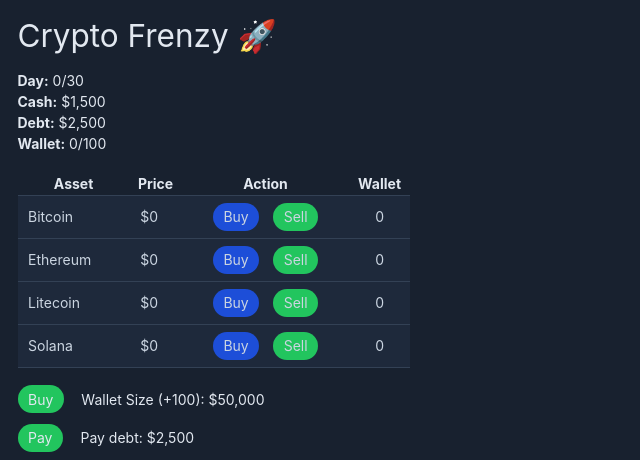
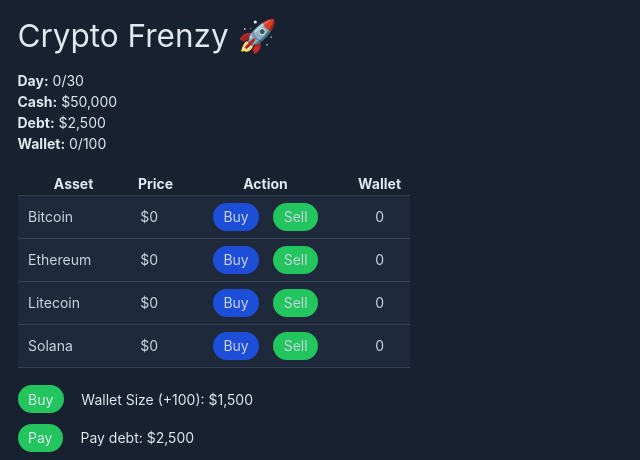
Before and after one commit to whcarter3/crypto-frenzy, a Next.js app: page / in a window 1280 px wide. Shown: the top 460 px of the page, without its empty margins (0-640 px from the left). Built offline with nearby package versions, Linux system fonts and the light colour scheme.

Commit message:
back to working state

```diff
--- a/config/config.js
+++ b/config/config.js
@@ -4,51 +4,51 @@
   wallet: {
     startingCapacity: 100,
     increase: 100,
-    cost: 50000,
-    percentIncreace: .25
+    cost: 1500,
+    percentIncreace: 0.25,
   },
-  cash: 1500,
+  cash: 50000,
   debt: 2500,
-  interestRate: .20,
+  interestRate: 0.2,
   days: 30,
   assets: {
     bitcoin: {
       assetName: "Bitcoin",
       symbol: "BTC",
       range: {
-        low:[3500,4550],
-        mid: [9000,65000],
-        high:[105000, 125000]
-      }
+        low: [3500, 4550],
+        mid: [9000, 65000],
+        high: [105000, 125000],
+      },
     },
     ethereum: {
       assetName: "Ethereum",
       symbol: "ETH",
       range: {
-        low:[175,350],
-        mid: [700,4800],
-        high:[10000, 12500]
-      }
+        low: [175, 350],
+        mid: [700, 4800],
+        high: [10000, 12500],
+      },
     },
     litecoin: {
       assetName: "Litecoin",
       symbol: "LTC",
       range: {
-        low:[20,45],
-        mid: [90,630],
-        high:[1200, 1500]
-      }
+        low: [20, 45],
+        mid: [90, 630],
+        high: [1200, 1500],
+      },
     },
     solana: {
       assetName: "Solana",
       symbol: "SOL",
       range: {
-        low:[1,10],
-        mid: [11,110],
-        high:[200, 300]
-      }
-    }
+        low: [1, 10],
+        mid: [11, 110],
+        high: [200, 300],
+      },
+    },
   },
 }
 
-export default config;
+export default config
--- a/pages/index.tsx
+++ b/pages/index.tsx
@@ -1,4 +1,4 @@
-import { useState } from "react"
+import React from "react"
 import Head from "next/head"
 import config from "../config/config"
 import { AlertMessages, showAlert } from "../helpers/alerts"
@@ -7,10 +7,7 @@
   numberWithCommas,
   randomizePrice,
   currentTime,
-  addToLog,
 } from "../helpers/utils"
-import { needAsset } from "../helpers/stateCheck"
-import type { Wallet } from "../lib/types"
 import Table from "../components/Table"
 import Actions from "../components/Actions"
 import Header from "../components/Header"
@@ -20,24 +17,26 @@
   let startingLogMsg = `- Click Advance Day to start.`
 
   //GAME STATE ================================================
-  const [bitcoinPrice, setBitcoinPrice] = useState(0)
-  const [ethereumPrice, setEthereumPrice] = useState(0)
-  const [litecoinPrice, setLitecoinPrice] = useState(0)
-  const [solanaPrice, setSolanaPrice] = useState(0)
-  const [currentDay, setCurrentDay] = useState(0)
-  const [cash, setCash] = useState(config.cash)
-  const [log, setLog] = useState([startingLogMsg])
-  const [highScore, setHighScore] = useState(0)
-  const [wallet, setWallet] = useState<Wallet>({
-    capacity: config.wallet.startingCapacity,
-    amount: 0,
-    bitcoin: 0,
-    ethereum: 0,
-    litecoin: 0,
-    solana: 0,
-    expansionCost: config.wallet.cost,
-  })
-  const [debt, setDebt] = useState(config.debt)
+  const [bitcoinPrice, setBitcoinPrice] = React.useState(0)
+  const [ethereumPrice, setEthereumPrice] = React.useState(0)
+  const [litecoinPrice, setLitecoinPrice] = React.useState(0)
+  const [solanaPrice, setSolanaPrice] = React.useState(0)
+  const [currentDay, setCurrentDay] = React.useState(0)
+  const [cash, setCash] = React.useState(config.cash)
+  const [walletCapacity, setWalletCapacity] = React.useState(
+    config.wallet.startingCapacity
+  )
+  const [walletAmount, setWalletAmount] = React.useState(0)
+  const [bitcoinWallet, setBitcoinWallet] = React.useState(0)
+  const [ethereumWallet, setEthereumWallet] = React.useState(0)
+  const [litecoinWallet, setLitecoinWallet] = React.useState(0)
+  const [solanaWallet, setSolanaWallet] = React.useState(0)
+  const [log, setLog] = React.useState([startingLogMsg])
+  const [highScore, setHighScore] = React.useState(0)
+  const [walletExpansionCost, setWalletExpansionCost] = React.useState(
+    config.wallet.cost
+  )
+  const [debt, setDebt] = React.useState(config.debt)
 
   //NEW GAME INIT FUNCTION =====================================
   function init() {
@@ -46,18 +45,27 @@
     setEthereumPrice(0)
     setLitecoinPrice(0)
     setSolanaPrice(0)
+    setWalletAmount(0)
+    setWalletCapacity(config.wallet.startingCapacity)
     setCash(config.cash)
-    setWallet({
-      capacity: config.wallet.startingCapacity,
-      amount: 0,
-      bitcoin: 0,
-      ethereum: 0,
-      litecoin: 0,
-      solana: 0,
-      expansionCost: config.wallet.cost,
-    })
+    setBitcoinWallet(0)
+    setEthereumWallet(0)
+    setLitecoinWallet(0)
+    setSolanaWallet(0)
+    setWalletExpansionCost(config.wallet.cost)
     setDebt(config.debt)
     setLog([startingLogMsg])
+  }
+
+  // HELPER FUNCTIONS ===================================
+  const addToLog = (str) => {
+    setLog((arr) => [str, ...arr])
+  }
+
+  let walletTotal = () => {
+    let amount = bitcoinWallet + ethereumWallet + litecoinWallet + solanaWallet
+    console.log("amount", amount)
+    setWalletAmount(amount)
   }
 
   //ADVANCE DAY LOGIC ===================================
@@ -80,16 +88,14 @@
     } else {
       if (currentDay === 0) {
         //sets initial prices to randomized value from mid range
-        addToLog(`======== Start of Game =========`, setLog)
+        addToLog(`======== Start of Game =========`)
         addToLog(
           `- You borrowed $${numberWithCommas(config.cash)} at ${
             config.interestRate * 100
-          }% daily interest`,
-          setLog
+          }% daily interest`
         )
         addToLog(
-          `- You have ${config.days} days to make as much money as you can! 💎🙌`,
-          setLog
+          `- You have ${config.days} days to make as much money as you can! 💎🙌`
         )
         setBitcoinPrice(
           randomizePrice(
@@ -117,7 +123,7 @@
         )
       } else {
         //randomizes prices with chance to hit high/low range
-        addToLog(`========= End of Day ${currentDay} =========`, setLog)
+        addToLog(`========= End of Day ${currentDay} =========`)
         randomizePriceVariance("BTC")
         randomizePriceVariance("ETH")
         randomizePriceVariance("LTC")
@@ -146,8 +152,7 @@
             )
           )
           addToLog(
-            `${currentTime()} - 🐋 A whale has dumped Bitcoin and the price has plummeted!`,
-            setLog
+            `${currentTime()} - 🐋 A whale has dumped Bitcoin and the price has plummeted!`
           )
           //mid range
         } else if (coinFlipBTC >= 2 && coinFlipBTC < 97) {
@@ -165,10 +170,7 @@
               config.assets.bitcoin.range.high[1]
             )
           )
-          addToLog(
-            `${currentTime()} - 🚀🌕 Bitcoin is going to the moon`,
-            setLog
-          )
+          addToLog(`${currentTime()} - 🚀🌕 Bitcoin is going to the moon`)
         }
         break
       case "ETH":
@@ -182,8 +184,7 @@
             )
           )
           addToLog(
-            `${currentTime()} - 🐋 A whale has dumped Ethereum and the price has plummeted`,
-            setLog
+            `${currentTime()} - 🐋 A whale has dumped Ethereum and the price has plummeted`
           )
           //mid range
         } else if (coinFlipETH >= 2 && coinFlipETH < 97) {
@@ -201,10 +202,7 @@
               config.assets.ethereum.range.high[1]
             )
           )
-          addToLog(
-            `${currentTime()} - 🚀🌕 Ethereum is going to the moon!`,
-            setLog
-          )
+          addToLog(`${currentTime()} - 🚀🌕 Ethereum is going to the moon!`)
         }
         break
       case "LTC":
@@ -218,8 +216,7 @@
             )
           )
           addToLog(
-            `${currentTime()} - 🐋 A whale has dumped Litecoin and the price has plummeted!`,
-            setLog
+            `${currentTime()} - 🐋 A whale has dumped Litecoin and the price has plummeted!`
           )
           //mid range
         } else if (coinFlipLTC >= 2 && coinFlipLTC < 97) {
@@ -237,10 +234,7 @@
               config.assets.litecoin.range.high[1]
             )
           )
-          addToLog(
-            `${currentTime()} - 🚀🌕 Litecoin is going to the moon!`,
-            setLog
-          )
+          addToLog(`${currentTime()} - 🚀🌕 Litecoin is going to the moon!`)
         }
         break
       case "SOL":
@@ -269,10 +263,7 @@
               config.assets.solana.range.high[1]
             )
           )
-          addToLog(
-            `${currentTime()} - 🚀🌕 Solana is going to the moon!`,
-            setLog
-          )
+          addToLog(`${currentTime()} - 🚀🌕 Solana is going to the moon!`)
         }
         break
       default:
@@ -287,47 +278,50 @@
       showAlert(AlertMessages.NEED_START)
       return
     }
-    if (cash < wallet.expansionCost) {
+    if (cash < walletExpansionCost) {
       alert("You do not have enough cash to expand your wallet")
       return
     }
     // =================
-    setWallet((prevWallet) => ({
-      ...prevWallet,
-      capacity: prevWallet.capacity + config.wallet.increase,
-    }))
-    setCash(cash - wallet.expansionCost)
+    setWalletCapacity(walletCapacity + config.wallet.increase)
+    setCash(cash - walletExpansionCost)
     //increase wallet expansion cost by 25% after each purchase
-    setWallet((prevWallet) => ({
-      ...prevWallet,
-      expansionCost: Math.floor(
-        prevWallet.expansionCost +
-          prevWallet.expansionCost * config.wallet.percentIncreace
-      ),
-    }))
-    addToLog(
-      `${currentTime()} - You have increased your wallet capacity to ${
-        wallet.capacity
-      }`,
-      setLog
+    setWalletExpansionCost(
+      Math.floor(
+        walletExpansionCost +
+          walletExpansionCost * config.wallet.percentIncreace
+      )
     )
     addToLog(
-      `${currentTime()} - Wallet Expansion cost has increased in price by 25% to $${numberWithCommas(
-        wallet.expansionCost
-      )}`,
-      setLog
+      `${currentTime()} - You have increased your wallet capacity to ${walletCapacity}`
+    )
+    addToLog(
+      `${currentTime()} - Wallet Expansion cost has increased in price by 25% to ${walletExpansionCost}`
     )
   }
 
-  const needCashCheck = (price) => {
-    if (price > cash) {
-      showAlert(AlertMessages.NEED_CASH)
+  const payDebt = () => {
+    //error checks =====
+    if (currentDay == 0) {
+      showAlert(AlertMessages.NEED_START)
       return
     }
-  }
-
-  const makePurchase = (amt, assetPrice) => {
-    setCash(cash - amt * assetPrice)
+    if (debt === 0) {
+      showAlert(AlertMessages.NEED_DEBT)
+      return
+    }
+    if (cash < debt) {
+      showAlert(AlertMessages.NEED_DEBT_CASH)
+      return
+    }
+    // =================
+    addToLog(
+      `${currentTime()} - You have paid off your $${numberWithCommas(
+        debt
+      )} debt! 🙌`
+    )
+    setCash(cash - debt)
+    setDebt(0)
   }
 
   //BUY LOGIC ===============================
@@ -337,100 +331,61 @@
       showAlert(AlertMessages.NEED_START)
       return
     }
-    if (wallet.amount >= wallet.capacity) {
+    if (walletAmount >= walletCapacity) {
       showAlert(AlertMessages.NEED_WALLET)
       return
     }
     // =================
-    let amt: number
+    let amt, logMsg, assetPrice, assetWallet, updateAssetWallet
     switch (e.target.id) {
       case "bitcoinBuy":
-        needCashCheck(bitcoinPrice)
-        amt = calculateMaxShares(
-          bitcoinPrice,
-          wallet.amount,
-          wallet.capacity,
-          cash
-        )
-        setWallet((prevWallet) => ({
-          ...prevWallet,
-          bitcoin: prevWallet.bitcoin + amt,
-          amount: prevWallet.amount + amt,
-        }))
-        makePurchase(amt, bitcoinPrice)
-        addToLog(
-          `${currentTime()} - You have bought ${amt} Bitcoin at $${numberWithCommas(
-            bitcoinPrice
-          )} for $${numberWithCommas(amt * bitcoinPrice)}`,
-          setLog
-        )
+        assetPrice = bitcoinPrice
+        assetWallet = bitcoinWallet
+        updateAssetWallet = setBitcoinWallet
+        amt = calculateMaxShares(assetPrice, walletAmount, walletCapacity, cash)
+        logMsg = `${currentTime()} - You have bought ${amt} Bitcoin at $${numberWithCommas(
+          assetPrice
+        )} for $${numberWithCommas(amt * assetPrice)}`
         break
       case "ethereumBuy":
-        needCashCheck(ethereumPrice)
-        amt = calculateMaxShares(
-          ethereumPrice,
-          wallet.amount,
-          wallet.capacity,
-          cash
-        )
-        setWallet((prevWallet) => ({
-          ...prevWallet,
-          ethereum: prevWallet.ethereum + amt,
-          amount: prevWallet.amount + amt,
-        }))
-        makePurchase(amt, ethereumPrice)
-        addToLog(
-          `${currentTime()} - You have bought ${amt} Ethereum at $${numberWithCommas(
-            ethereumPrice
-          )} for $${numberWithCommas(amt * ethereumPrice)}`,
-          setLog
-        )
+        assetPrice = ethereumPrice
+        assetWallet = ethereumWallet
+        updateAssetWallet = setEthereumWallet
+        amt = calculateMaxShares(assetPrice, walletAmount, walletCapacity, cash)
+        logMsg = `${currentTime()} - You have bought ${amt} Ethereum at $${numberWithCommas(
+          assetPrice
+        )} for $${numberWithCommas(amt * assetPrice)}`
         break
       case "litecoinBuy":
-        needCashCheck(litecoinPrice)
-        amt = calculateMaxShares(
-          litecoinPrice,
-          wallet.amount,
-          wallet.capacity,
-          cash
-        )
-        setWallet((prevWallet) => ({
-          ...prevWallet,
-          litecoin: prevWallet.litecoin + amt,
-          amount: prevWallet.amount + amt,
-        }))
-        makePurchase(amt, litecoinPrice)
-        addToLog(
-          `${currentTime()} - You have bought ${amt} Litecoin at $${numberWithCommas(
-            litecoinPrice
-          )} for $${numberWithCommas(amt * litecoinPrice)}`,
-          setLog
-        )
+        assetPrice = litecoinPrice
+        assetWallet = litecoinWallet
+        updateAssetWallet = setLitecoinWallet
+        amt = calculateMaxShares(assetPrice, walletAmount, walletCapacity, cash)
+        logMsg = `${currentTime()} - You have bought ${amt} Litecoin at $${numberWithCommas(
+          assetPrice
+        )} for $${numberWithCommas(amt * assetPrice)}`
         break
       case "solanaBuy":
-        needCashCheck(solanaPrice)
-        amt = calculateMaxShares(
-          solanaPrice,
-          wallet.amount,
-          wallet.capacity,
-          cash
-        )
-        setWallet((prevWallet) => ({
-          ...prevWallet,
-          solana: prevWallet.solana + amt,
-          amount: prevWallet.amount + amt,
-        }))
-        makePurchase(amt, solanaPrice)
-        addToLog(
-          `${currentTime()} - You have bought ${amt} Solana at $${numberWithCommas(
-            solanaPrice
-          )} for $${numberWithCommas(amt * solanaPrice)}`,
-          setLog
-        )
+        assetPrice = solanaPrice
+        assetWallet = solanaWallet
+        updateAssetWallet = setSolanaWallet
+        amt = calculateMaxShares(assetPrice, walletAmount, walletCapacity, cash)
+        logMsg = `${currentTime()} - You have bought ${amt} Solana at $${numberWithCommas(
+          assetPrice
+        )} for $${numberWithCommas(amt * assetPrice)}`
         break
       default:
         alert("You have bought something you can't. What the heck?!")
         break
+    }
+
+    if (assetPrice > cash) {
+      showAlert(AlertMessages.NEED_CASH)
+    } else {
+      setCash(cash - amt * assetPrice)
+      updateAssetWallet((assetWallet += amt))
+      setWalletAmount(walletAmount + amt)
+      addToLog(logMsg)
     }
   }
 
@@ -441,83 +396,56 @@
       return
     }
 
-    let salePrice
+    let salePrice, logMsg, assetPrice, assetWallet, updateAssetWallet
     switch (e.target.id) {
       case "bitcoinSell":
-        needAsset(wallet, "bitcoin")
-        setWallet((prevWallet) => ({
-          ...prevWallet,
-          bitcoin: prevWallet.amount - prevWallet.bitcoin,
-          amount: prevWallet.amount - prevWallet.bitcoin,
-        }))
-        salePrice = bitcoinPrice * wallet.bitcoin
-        setCash(cash + salePrice)
-        addToLog(
-          `${currentTime()} - You have sold ${
-            wallet.bitcoin
-          } Bitcoin at $${numberWithCommas(
-            bitcoinPrice
-          )} for $${numberWithCommas(salePrice)}`,
-          setLog
-        )
+        assetPrice = bitcoinPrice
+        assetWallet = bitcoinWallet
+        updateAssetWallet = setBitcoinWallet
+        salePrice = bitcoinPrice * bitcoinWallet
+        logMsg = `${currentTime()} - You have sold ${bitcoinWallet} Bitcoin at $${numberWithCommas(
+          bitcoinPrice
+        )} for $${numberWithCommas(salePrice)}`
         break
       case "ethereumSell":
-        needAsset(wallet, "ethereum")
-        setWallet((prevWallet) => ({
-          ...prevWallet,
-          ethereum: prevWallet.amount - prevWallet.ethereum,
-          amount: prevWallet.amount - prevWallet.ethereum,
-        }))
-        salePrice = ethereumPrice * wallet.ethereum
-        setCash(cash + salePrice)
-        addToLog(
-          `${currentTime()} - You have sold ${
-            wallet.ethereum
-          } Ethereum at $${numberWithCommas(
-            ethereumPrice
-          )} for $${numberWithCommas(salePrice)}`,
-          setLog
-        )
+        assetPrice = ethereumPrice
+        assetWallet = ethereumWallet
+        updateAssetWallet = setEthereumWallet
+        salePrice = ethereumPrice * ethereumWallet
+        logMsg = `${currentTime()} - You have sold ${ethereumWallet} Ethereum at $${numberWithCommas(
+          ethereumPrice
+        )} for $${numberWithCommas(salePrice)}`
         break
       case "litecoinSell":
-        needAsset(wallet, "litecoin")
-        setWallet((prevWallet) => ({
-          ...prevWallet,
-          litecoin: prevWallet.amount - prevWallet.litecoin,
-          amount: prevWallet.amount - prevWallet.litecoin,
-        }))
-        salePrice = litecoinPrice * wallet.litecoin
-        setCash(cash + salePrice)
-        addToLog(
-          `${currentTime()} - You have sold ${
-            wallet.litecoin
-          } Litecoin at $${numberWithCommas(
-            litecoinPrice
-          )} for $${numberWithCommas(salePrice)}`,
-          setLog
-        )
+        assetPrice = litecoinPrice
+        assetWallet = litecoinWallet
+        updateAssetWallet = setLitecoinWallet
+        salePrice = litecoinPrice * litecoinWallet
+        logMsg = `${currentTime()} - You have sold ${litecoinWallet} Litecoin at $${numberWithCommas(
+          litecoinPrice
+        )} for $${numberWithCommas(salePrice)}`
         break
       case "solanaSell":
-        needAsset(wallet, "solana")
-        setWallet((prevWallet) => ({
-          ...prevWallet,
-          solana: prevWallet.amount - prevWallet.solana,
-          amount: prevWallet.amount - prevWallet.solana,
-        }))
-        salePrice = solanaPrice * wallet.solana
-        setCash(cash + salePrice)
-        addToLog(
-          `${currentTime()} - You have sold ${
-            wallet.solana
-          } Solana at $${numberWithCommas(solanaPrice)} for $${numberWithCommas(
-            salePrice
-          )}`,
-          setLog
-        )
+        assetPrice = solanaPrice
+        assetWallet = solanaWallet
+        updateAssetWallet = setSolanaWallet
+        salePrice = solanaPrice * solanaWallet
+        logMsg = `${currentTime()} - You have sold ${solanaWallet} Solana at $${numberWithCommas(
+          solanaPrice
+        )} for $${numberWithCommas(salePrice)}`
         break
       default:
         alert("somehow you sold something you don't have")
         break
+    }
+
+    if (assetWallet === 0) {
+      showAlert(AlertMessages.NEED_ASSET)
+    } else {
+      setCash(cash + salePrice)
+      setWalletAmount(walletAmount - assetWallet)
+      updateAssetWallet((assetWallet -= assetWallet))
+      addToLog(logMsg)
     }
   }
 
@@ -535,33 +463,33 @@
           currentDay={currentDay}
           cash={cash}
           debt={debt}
-          walletAmount={wallet.amount}
-          walletCapacity={wallet.capacity}
+          walletAmount={walletAmount}
+          walletCapacity={walletCapacity}
         />
 
         <Table
           handleBuy={handleBuy}
           handleSell={handleSell}
           bitcoinPrice={bitcoinPrice}
-          bitcoinWallet={wallet.bitcoin}
+          bitcoinWallet={bitcoinWallet}
           ethereumPrice={ethereumPrice}
-          ethereumWallet={wallet.ethereum}
+          ethereumWallet={ethereumWallet}
           litecoinPrice={litecoinPrice}
-          litecoinWallet={wallet.litecoin}
+          litecoinWallet={litecoinWallet}
           solanaPrice={solanaPrice}
-          solanaWallet={wallet.solana}
+          solanaWallet={solanaWallet}
         />
 
         <Actions
           increaseWalletCapacity={increaseWalletCapacity}
-          walletExpansionCost={wallet.expansionCost}
+          walletExpansionCost={walletExpansionCost}
           debt={debt}
           advanceDay={advanceDay}
           init={init}
           currentDay={currentDay}
+          cash={cash}
           setLog={setLog}
           setDebt={setDebt}
-          cash={cash}
           setCash={setCash}
         />
 
```
